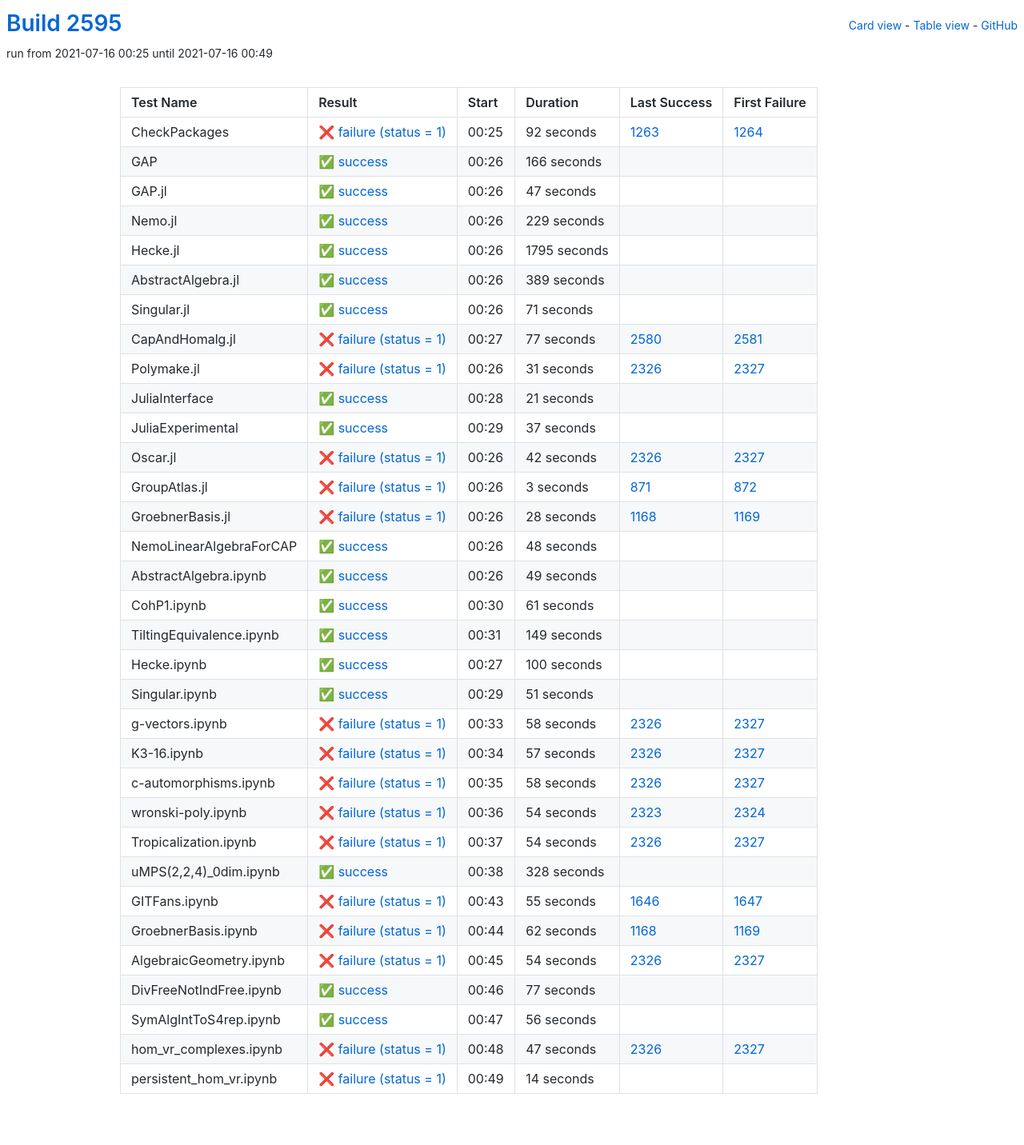
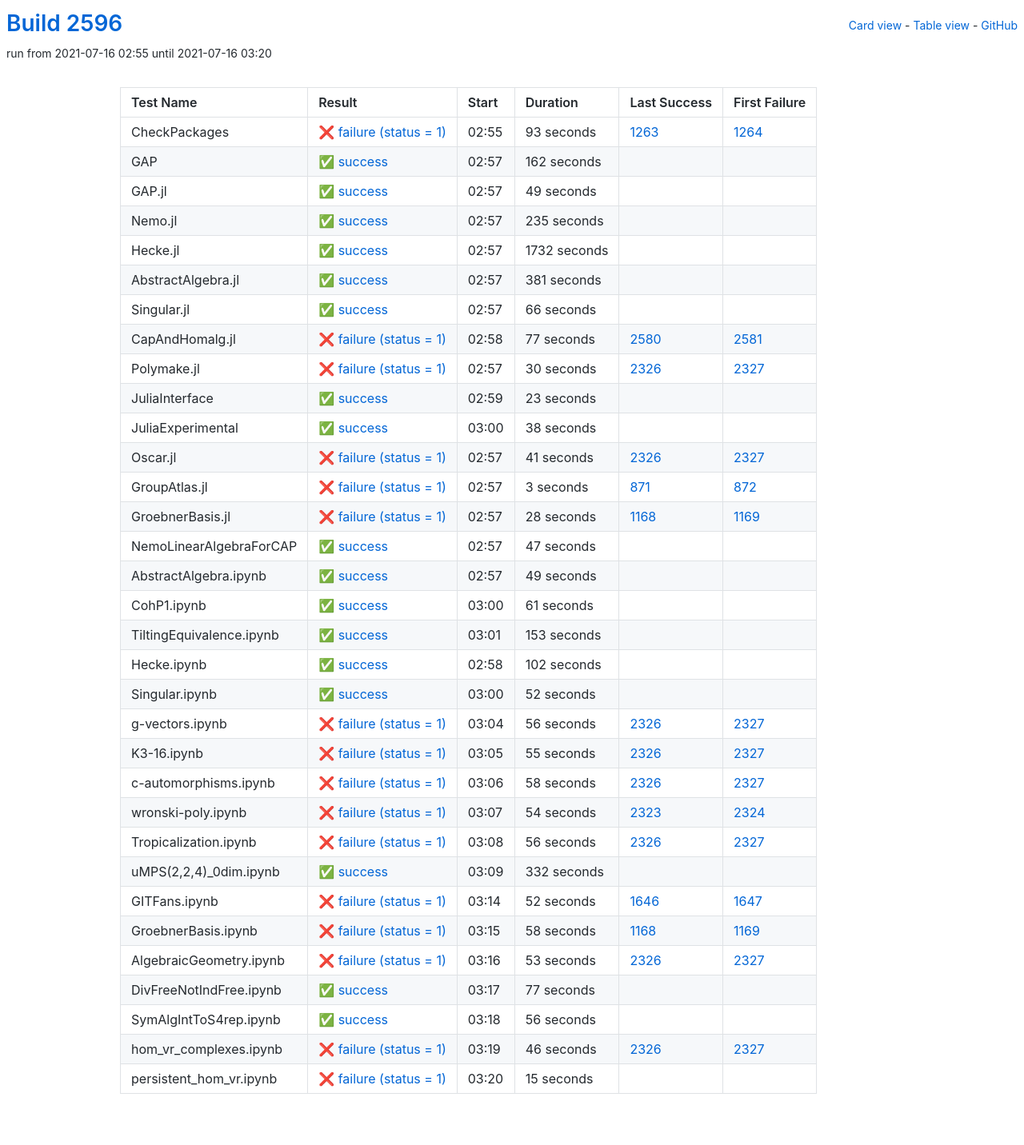
Before and after one commit to oscar-system/oscar-ci-status-stable, a Jekyll site: the page built from table.html, in a window 1280 px wide. Shown: the whole page at 80% size. Built offline with Jekyll 4.4.1, drawn with Linux system fonts in a browser that asks for light colours.

Commit message:
Build #2596

```diff
--- a/_data/ci.yml
+++ b/_data/ci.yml
@@ -1,6 +1,6 @@
 ---
-build: 2595
-build_url: https://oscarci.mathematik.uni-kl.de/job/oscar-stable/2595/
+build: 2596
+build_url: https://oscarci.mathematik.uni-kl.de/job/oscar-stable/2596/
 job: oscar-stable
 organization: oscar-system
 repo: oscar-ci-status-stable
@@ -8,92 +8,92 @@ repourl: https://github.com/oscar-system/oscar-ci-status-stable
 tests:
 - name: CheckPackages
   id: checkpackages
-  log: https://oscarci.mathematik.uni-kl.de/job/oscar-stable/2595/artifact/logs/build-2595/CheckPackages.log
-  start: 2021-07-16 00:25
+  log: https://oscarci.mathematik.uni-kl.de/job/oscar-stable/2596/artifact/logs/build-2596/CheckPackages.log
+  start: 2021-07-16 02:55
   success: false
   exitcode: 1
   status: failure
-  duration: 92
+  duration: 93
   last_success: 1263
   last_success_url: https://oscarci.mathematik.uni-kl.de/job/oscar-stable/1263/
   first_failure: 1264
   first_failure_url: https://oscarci.mathematik.uni-kl.de/job/oscar-stable/1264/
 - name: GAP
   id: gap
-  log: https://oscarci.mathematik.uni-kl.de/job/oscar-stable/2595/artifact/logs/build-2595/GAP.log
-  start: 2021-07-16 00:26
+  log: https://oscarci.mathematik.uni-kl.de/job/oscar-stable/2596/artifact/logs/build-2596/GAP.log
+  start: 2021-07-16 02:57
   success: true
   exitcode: 0
   status: success
-  duration: 166
+  duration: 162
   last_success: false
   last_success_url:
   first_failure: false
   first_failure_url:
 - name: GAP.jl
   id: gap-jl
-  log: https://oscarci.mathematik.uni-kl.de/job/oscar-stable/2595/artifact/logs/build-2595/GAP.jl.log
-  start: 2021-07-16 00:26
+  log: https://oscarci.mathematik.uni-kl.de/job/oscar-stable/2596/artifact/logs/build-2596/GAP.jl.log
+  start: 2021-07-16 02:57
   success: true
   exitcode: 0
   status: success
-  duration: 47
+  duration: 49
   last_success: false
   last_success_url:
   first_failure: false
   first_failure_url:
 - name: Nemo.jl
   id: nemo-jl
-  log: https://oscarci.mathematik.uni-kl.de/job/oscar-stable/2595/artifact/logs/build-2595/Nemo.jl.log
-  start: 2021-07-16 00:26
+  log: https://oscarci.mathematik.uni-kl.de/job/oscar-stable/2596/artifact/logs/build-2596/Nemo.jl.log
+  start: 2021-07-16 02:57
   success: true
   exitcode: 0
   status: success
-  duration: 229
+  duration: 235
   last_success: false
   last_success_url:
   first_failure: false
   first_failure_url:
 - name: Hecke.jl
   id: hecke-jl
-  log: https://oscarci.mathematik.uni-kl.de/job/oscar-stable/2595/artifact/logs/build-2595/Hecke.jl.log
-  start: 2021-07-16 00:26
+  log: https://oscarci.mathematik.uni-kl.de/job/oscar-stable/2596/artifact/logs/build-2596/Hecke.jl.log
+  start: 2021-07-16 02:57
   success: true
   exitcode: 0
   status: success
-  duration: 1795
+  duration: 1732
   last_success: false
   last_success_url:
   first_failure: false
   first_failure_url:
 - name: AbstractAlgebra.jl
   id: abstractalgebra-jl
-  log: https://oscarci.mathematik.uni-kl.de/job/oscar-stable/2595/artifact/logs/build-2595/AbstractAlgebra.jl.log
-  start: 2021-07-16 00:26
+  log: https://oscarci.mathematik.uni-kl.de/job/oscar-stable/2596/artifact/logs/build-2596/AbstractAlgebra.jl.log
+  start: 2021-07-16 02:57
   success: true
   exitcode: 0
   status: success
-  duration: 389
+  duration: 381
   last_success: false
   last_success_url:
   first_failure: false
   first_failure_url:
 - name: Singular.jl
   id: singular-jl
-  log: https://oscarci.mathematik.uni-kl.de/job/oscar-stable/2595/artifact/logs/build-2595/Singular.jl.log
-  start: 2021-07-16 00:26
+  log: https://oscarci.mathematik.uni-kl.de/job/oscar-stable/2596/artifact/logs/build-2596/Singular.jl.log
+  start: 2021-07-16 02:57
   success: true
   exitcode: 0
   status: success
-  duration: 71
+  duration: 66
   last_success: false
   last_success_url:
   first_failure: false
   first_failure_url:
 - name: CapAndHomalg.jl
   id: capandhomalg-jl
-  log: https://oscarci.mathematik.uni-kl.de/job/oscar-stable/2595/artifact/logs/build-2595/CapAndHomalg.jl.log
-  start: 2021-07-16 00:27
+  log: https://oscarci.mathematik.uni-kl.de/job/oscar-stable/2596/artifact/logs/build-2596/CapAndHomalg.jl.log
+  start: 2021-07-16 02:58
   success: false
   exitcode: 1
   status: failure
@@ -104,56 +104,56 @@ tests:
   first_failure_url: https://oscarci.mathematik.uni-kl.de/job/oscar-stable/2581/
 - name: Polymake.jl
   id: polymake-jl
-  log: https://oscarci.mathematik.uni-kl.de/job/oscar-stable/2595/artifact/logs/build-2595/Polymake.jl.log
-  start: 2021-07-16 00:26
+  log: https://oscarci.mathematik.uni-kl.de/job/oscar-stable/2596/artifact/logs/build-2596/Polymake.jl.log
+  start: 2021-07-16 02:57
   success: false
   exitcode: 1
   status: failure
-  duration: 31
+  duration: 30
   last_success: 2326
   last_success_url: https://oscarci.mathematik.uni-kl.de/job/oscar-stable/2326/
   first_failure: 2327
   first_failure_url: https://oscarci.mathematik.uni-kl.de/job/oscar-stable/2327/
 - name: JuliaInterface
   id: juliainterface
-  log: https://oscarci.mathematik.uni-kl.de/job/oscar-stable/2595/artifact/logs/build-2595/JuliaInterface.log
-  start: 2021-07-16 00:28
+  log: https://oscarci.mathematik.uni-kl.de/job/oscar-stable/2596/artifact/logs/build-2596/JuliaInterface.log
+  start: 2021-07-16 02:59
   success: true
   exitcode: 0
   status: success
-  duration: 21
+  duration: 23
   last_success: false
   last_success_url:
   first_failure: false
   first_failure_url:
 - name: JuliaExperimental
   id: juliaexperimental
-  log: https://oscarci.mathematik.uni-kl.de/job/oscar-stable/2595/artifact/logs/build-2595/JuliaExperimental.log
-  start: 2021-07-16 00:29
+  log: https://oscarci.mathematik.uni-kl.de/job/oscar-stable/2596/artifact/logs/build-2596/JuliaExperimental.log
+  start: 2021-07-16 03:00
   success: true
   exitcode: 0
   status: success
-  duration: 37
+  duration: 38
   last_success: false
   last_success_url:
   first_failure: false
   first_failure_url:
 - name: Oscar.jl
   id: oscar-jl
-  log: https://oscarci.mathematik.uni-kl.de/job/oscar-stable/2595/artifact/logs/build-2595/Oscar.jl.log
-  start: 2021-07-16 00:26
+  log: https://oscarci.mathematik.uni-kl.de/job/oscar-stable/2596/artifact/logs/build-2596/Oscar.jl.log
+  start: 2021-07-16 02:57
   success: false
   exitcode: 1
   status: failure
-  duration: 42
+  duration: 41
   last_success: 2326
   last_success_url: https://oscarci.mathematik.uni-kl.de/job/oscar-stable/2326/
   first_failure: 2327
   first_failure_url: https://oscarci.mathematik.uni-kl.de/job/oscar-stable/2327/
 - name: GroupAtlas.jl
   id: groupatlas-jl
-  log: https://oscarci.mathematik.uni-kl.de/job/oscar-stable/2595/artifact/logs/build-2595/GroupAtlas.jl.log
-  start: 2021-07-16 00:26
+  log: https://oscarci.mathematik.uni-kl.de/job/oscar-stable/2596/artifact/logs/build-2596/GroupAtlas.jl.log
+  start: 2021-07-16 02:57
   success: false
   exitcode: 1
   status: failure
@@ -164,8 +164,8 @@ tests:
   first_failure_url: https://oscarci.mathematik.uni-kl.de/job/oscar-stable/872/
 - name: GroebnerBasis.jl
   id: groebnerbasis-jl
-  log: https://oscarci.mathematik.uni-kl.de/job/oscar-stable/2595/artifact/logs/build-2595/GroebnerBasis.jl.log
-  start: 2021-07-16 00:26
+  log: https://oscarci.mathematik.uni-kl.de/job/oscar-stable/2596/artifact/logs/build-2596/GroebnerBasis.jl.log
+  start: 2021-07-16 02:57
   success: false
   exitcode: 1
   status: failure
@@ -176,20 +176,20 @@ tests:
   first_failure_url: https://oscarci.mathematik.uni-kl.de/job/oscar-stable/1169/
 - name: NemoLinearAlgebraForCAP
   id: nemolinearalgebraforcap
-  log: https://oscarci.mathematik.uni-kl.de/job/oscar-stable/2595/artifact/logs/build-2595/NemoLinearAlgebraForCAP.log
-  start: 2021-07-16 00:26
+  log: https://oscarci.mathematik.uni-kl.de/job/oscar-stable/2596/artifact/logs/build-2596/NemoLinearAlgebraForCAP.log
+  start: 2021-07-16 02:57
   success: true
   exitcode: 0
   status: success
-  duration: 48
+  duration: 47
   last_success: false
   last_success_url:
   first_failure: false
   first_failure_url:
 - name: AbstractAlgebra.ipynb
   id: abstractalgebra-ipynb
-  log: https://oscarci.mathematik.uni-kl.de/job/oscar-stable/2595/artifact/logs/build-2595/AbstractAlgebra.ipynb.log
-  start: 2021-07-16 00:26
+  log: https://oscarci.mathematik.uni-kl.de/job/oscar-stable/2596/artifact/logs/build-2596/AbstractAlgebra.ipynb.log
+  start: 2021-07-16 02:57
   success: true
   exitcode: 0
   status: success
@@ -200,8 +200,8 @@ tests:
   first_failure_url:
 - name: CohP1.ipynb
   id: cohp1-ipynb
-  log: https://oscarci.mathematik.uni-kl.de/job/oscar-stable/2595/artifact/logs/build-2595/CohP1.ipynb.log
-  start: 2021-07-16 00:30
+  log: https://oscarci.mathematik.uni-kl.de/job/oscar-stable/2596/artifact/logs/build-2596/CohP1.ipynb.log
+  start: 2021-07-16 03:00
   success: true
   exitcode: 0
   status: success
@@ -212,68 +212,68 @@ tests:
   first_failure_url:
 - name: TiltingEquivalence.ipynb
   id: tiltingequivalence-ipynb
-  log: https://oscarci.mathematik.uni-kl.de/job/oscar-stable/2595/artifact/logs/build-2595/TiltingEquivalence.ipynb.log
-  start: 2021-07-16 00:31
+  log: https://oscarci.mathematik.uni-kl.de/job/oscar-stable/2596/artifact/logs/build-2596/TiltingEquivalence.ipynb.log
+  start: 2021-07-16 03:01
   success: true
   exitcode: 0
   status: success
-  duration: 149
+  duration: 153
   last_success: false
   last_success_url:
   first_failure: false
   first_failure_url:
 - name: Hecke.ipynb
   id: hecke-ipynb
-  log: https://oscarci.mathematik.uni-kl.de/job/oscar-stable/2595/artifact/logs/build-2595/Hecke.ipynb.log
-  start: 2021-07-16 00:27
+  log: https://oscarci.mathematik.uni-kl.de/job/oscar-stable/2596/artifact/logs/build-2596/Hecke.ipynb.log
+  start: 2021-07-16 02:58
   success: true
   exitcode: 0
   status: success
-  duration: 100
+  duration: 102
   last_success: false
   last_success_url:
   first_failure: false
   first_failure_url:
 - name: Singular.ipynb
   id: singular-ipynb
-  log: https://oscarci.mathematik.uni-kl.de/job/oscar-stable/2595/artifact/logs/build-2595/Singular.ipynb.log
-  start: 2021-07-16 00:29
+  log: https://oscarci.mathematik.uni-kl.de/job/oscar-stable/2596/artifact/logs/build-2596/Singular.ipynb.log
+  start: 2021-07-16 03:00
   success: true
   exitcode: 0
   status: success
-  duration: 51
+  duration: 52
   last_success: false
   last_success_url:
   first_failure: false
   first_failure_url:
 - name: g-vectors.ipynb
   id: g-vectors-ipynb
-  log: https://oscarci.mathematik.uni-kl.de/job/oscar-stable/2595/artifact/logs/build-2595/g-vectors.ipynb.log
-  start: 2021-07-16 00:33
+  log: https://oscarci.mathematik.uni-kl.de/job/oscar-stable/2596/artifact/logs/build-2596/g-vectors.ipynb.log
+  start: 2021-07-16 03:04
   success: false
   exitcode: 1
   status: failure
-  duration: 58
+  duration: 56
   last_success: 2326
   last_success_url: https://oscarci.mathematik.uni-kl.de/job/oscar-stable/2326/
   first_failure: 2327
   first_failure_url: https://oscarci.mathematik.uni-kl.de/job/oscar-stable/2327/
 - name: K3-16.ipynb
   id: k3-16-ipynb
-  log: https://oscarci.mathematik.uni-kl.de/job/oscar-stable/2595/artifact/logs/build-2595/K3-16.ipynb.log
-  start: 2021-07-16 00:34
+  log: https://oscarci.mathematik.uni-kl.de/job/oscar-stable/2596/artifact/logs/build-2596/K3-16.ipynb.log
+  start: 2021-07-16 03:05
   success: false
   exitcode: 1
   status: failure
-  duration: 57
+  duration: 55
   last_success: 2326
   last_success_url: https://oscarci.mathematik.uni-kl.de/job/oscar-stable/2326/
   first_failure: 2327
   first_failure_url: https://oscarci.mathematik.uni-kl.de/job/oscar-stable/2327/
 - name: c-automorphisms.ipynb
   id: c-automorphisms-ipynb
-  log: https://oscarci.mathematik.uni-kl.de/job/oscar-stable/2595/artifact/logs/build-2595/c-automorphisms.ipynb.log
-  start: 2021-07-16 00:35
+  log: https://oscarci.mathematik.uni-kl.de/job/oscar-stable/2596/artifact/logs/build-2596/c-automorphisms.ipynb.log
+  start: 2021-07-16 03:06
   success: false
   exitcode: 1
   status: failure
@@ -284,8 +284,8 @@ tests:
   first_failure_url: https://oscarci.mathematik.uni-kl.de/job/oscar-stable/2327/
 - name: wronski-poly.ipynb
   id: wronski-poly-ipynb
-  log: https://oscarci.mathematik.uni-kl.de/job/oscar-stable/2595/artifact/logs/build-2595/wronski-poly.ipynb.log
-  start: 2021-07-16 00:36
+  log: https://oscarci.mathematik.uni-kl.de/job/oscar-stable/2596/artifact/logs/build-2596/wronski-poly.ipynb.log
+  start: 2021-07-16 03:07
   success: false
   exitcode: 1
   status: failure
@@ -296,68 +296,68 @@ tests:
   first_failure_url: https://oscarci.mathematik.uni-kl.de/job/oscar-stable/2324/
 - name: Tropicalization.ipynb
   id: tropicalization-ipynb
-  log: https://oscarci.mathematik.uni-kl.de/job/oscar-stable/2595/artifact/logs/build-2595/Tropicalization.ipynb.log
-  start: 2021-07-16 00:37
+  log: https://oscarci.mathematik.uni-kl.de/job/oscar-stable/2596/artifact/logs/build-2596/Tropicalization.ipynb.log
+  start: 2021-07-16 03:08
   success: false
   exitcode: 1
   status: failure
-  duration: 54
+  duration: 56
   last_success: 2326
   last_success_url: https://oscarci.mathematik.uni-kl.de/job/oscar-stable/2326/
   first_failure: 2327
   first_failure_url: https://oscarci.mathematik.uni-kl.de/job/oscar-stable/2327/
 - name: uMPS(2,2,4)_0dim.ipynb
   id: umps-2-2-4-0dim-ipynb
-  log: https://oscarci.mathematik.uni-kl.de/job/oscar-stable/2595/artifact/logs/build-2595/uMPS-2-2-4-_0dim.ipynb.log
-  start: 2021-07-16 00:38
+  log: https://oscarci.mathematik.uni-kl.de/job/oscar-stable/2596/artifact/logs/build-2596/uMPS-2-2-4-_0dim.ipynb.log
+  start: 2021-07-16 03:09
   success: true
   exitcode: 0
   status: success
-  duration: 328
+  duration: 332
   last_success: false
   last_success_url:
   first_failure: false
   first_failure_url:
 - name: GITFans.ipynb
   id: gitfans-ipynb
-  log: https://oscarci.mathematik.uni-kl.de/job/oscar-stable/2595/artifact/logs/build-2595/GITFans.ipynb.log
-  start: 2021-07-16 00:43
+  log: https://oscarci.mathematik.uni-kl.de/job/oscar-stable/2596/artifact/logs/build-2596/GITFans.ipynb.log
+  start: 2021-07-16 03:14
   success: false
   exitcode: 1
   status: failure
-  duration: 55
+  duration: 52
   last_success: 1646
   last_success_url: https://oscarci.mathematik.uni-kl.de/job/oscar-stable/1646/
   first_failure: 1647
   first_failure_url: https://oscarci.mathematik.uni-kl.de/job/oscar-stable/1647/
 - name: GroebnerBasis.ipynb
   id: groebnerbasis-ipynb
-  log: https://oscarci.mathematik.uni-kl.de/job/oscar-stable/2595/artifact/logs/build-2595/GroebnerBasis.ipynb.log
-  start: 2021-07-16 00:44
+  log: https://oscarci.mathematik.uni-kl.de/job/oscar-stable/2596/artifact/logs/build-2596/GroebnerBasis.ipynb.log
+  start: 2021-07-16 03:15
   success: false
   exitcode: 1
   status: failure
-  duration: 62
+  duration: 58
   last_success: 1168
   last_success_url: https://oscarci.mathematik.uni-kl.de/job/oscar-stable/1168/
   first_failure: 1169
   first_failure_url: https://oscarci.mathematik.uni-kl.de/job/oscar-stable/1169/
 - name: AlgebraicGeometry.ipynb
   id: algebraicgeometry-ipynb
-  log: https://oscarci.mathematik.uni-kl.de/job/oscar-stable/2595/artifact/logs/build-2595/AlgebraicGeometry.ipynb.log
-  start: 2021-07-16 00:45
+  log: https://oscarci.mathematik.uni-kl.de/job/oscar-stable/2596/artifact/logs/build-2596/AlgebraicGeometry.ipynb.log
+  start: 2021-07-16 03:16
   success: false
   exitcode: 1
   status: failure
-  duration: 54
+  duration: 53
   last_success: 2326
   last_success_url: https://oscarci.mathematik.uni-kl.de/job/oscar-stable/2326/
   first_failure: 2327
   first_failure_url: https://oscarci.mathematik.uni-kl.de/job/oscar-stable/2327/
 - name: DivFreeNotIndFree.ipynb
   id: divfreenotindfree-ipynb
-  log: https://oscarci.mathematik.uni-kl.de/job/oscar-stable/2595/artifact/logs/build-2595/DivFreeNotIndFree.ipynb.log
-  start: 2021-07-16 00:46
+  log: https://oscarci.mathematik.uni-kl.de/job/oscar-stable/2596/artifact/logs/build-2596/DivFreeNotIndFree.ipynb.log
+  start: 2021-07-16 03:17
   success: true
   exitcode: 0
   status: success
@@ -368,8 +368,8 @@ tests:
   first_failure_url:
 - name: SymAlgIntToS4rep.ipynb
   id: symalginttos4rep-ipynb
-  log: https://oscarci.mathematik.uni-kl.de/job/oscar-stable/2595/artifact/logs/build-2595/SymAlgIntToS4rep.ipynb.log
-  start: 2021-07-16 00:47
+  log: https://oscarci.mathematik.uni-kl.de/job/oscar-stable/2596/artifact/logs/build-2596/SymAlgIntToS4rep.ipynb.log
+  start: 2021-07-16 03:18
   success: true
   exitcode: 0
   status: success
@@ -380,24 +380,24 @@ tests:
   first_failure_url:
 - name: hom_vr_complexes.ipynb
   id: hom-vr-complexes-ipynb
-  log: https://oscarci.mathematik.uni-kl.de/job/oscar-stable/2595/artifact/logs/build-2595/hom_vr_complexes.ipynb.log
-  start: 2021-07-16 00:48
+  log: https://oscarci.mathematik.uni-kl.de/job/oscar-stable/2596/artifact/logs/build-2596/hom_vr_complexes.ipynb.log
+  start: 2021-07-16 03:19
   success: false
   exitcode: 1
   status: failure
-  duration: 47
+  duration: 46
   last_success: 2326
   last_success_url: https://oscarci.mathematik.uni-kl.de/job/oscar-stable/2326/
   first_failure: 2327
   first_failure_url: https://oscarci.mathematik.uni-kl.de/job/oscar-stable/2327/
 - name: persistent_hom_vr.ipynb
   id: persistent-hom-vr-ipynb
-  log: https://oscarci.mathematik.uni-kl.de/job/oscar-stable/2595/artifact/logs/build-2595/persistent_hom_vr.ipynb.log
-  start: 2021-07-16 00:49
+  log: https://oscarci.mathematik.uni-kl.de/job/oscar-stable/2596/artifact/logs/build-2596/persistent_hom_vr.ipynb.log
+  start: 2021-07-16 03:20
   success: false
   exitcode: 1
   status: failure
-  duration: 14
+  duration: 15
   last_success: false
   last_success_url:
   first_failure: false
```
Also changed, not shown: README.md.
